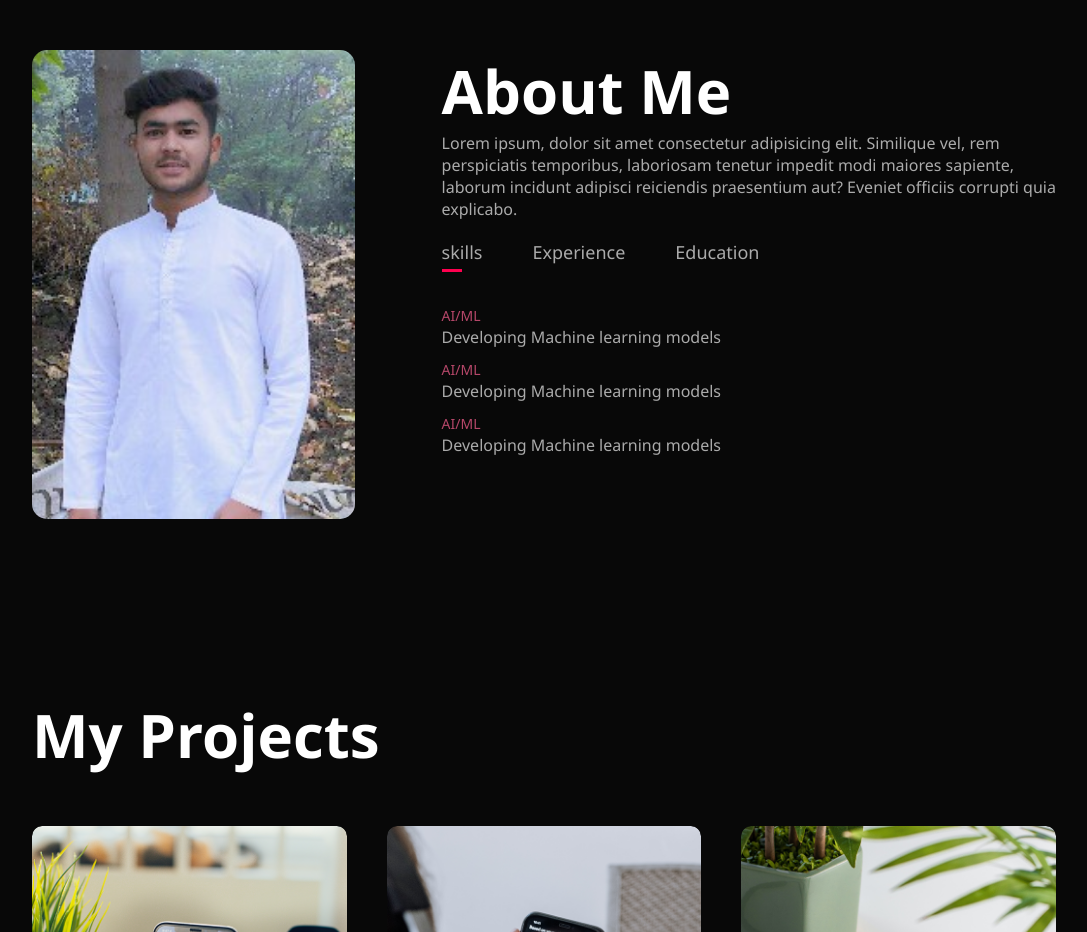
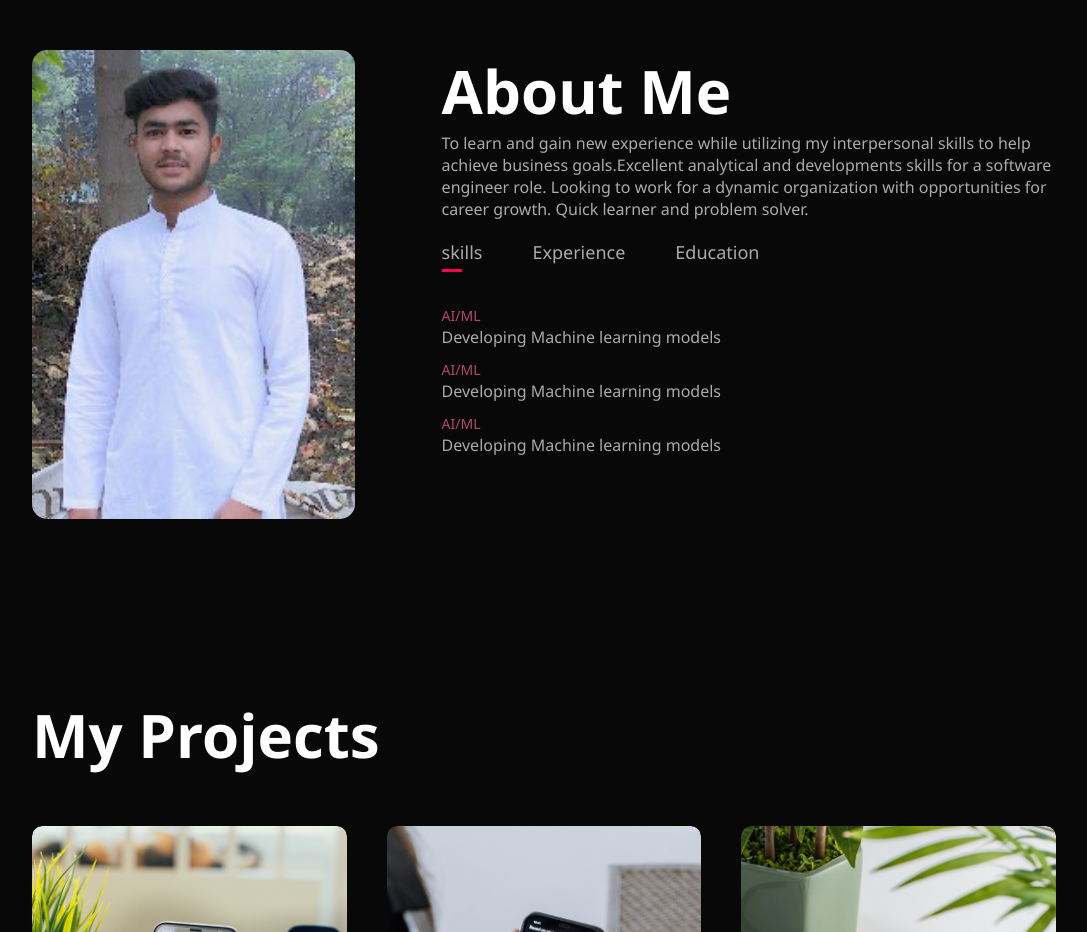
Before and after one commit to harshgehlot-code/Portfolio_websites-, a plain HTML site: page index.html in a window 1280 px wide. Shown: the part 860-1792 px from the top of the page, without its empty margins (96-1183 px from the left). Drawn offline with Linux system fonts and the light colour scheme.

Commit message:
index modified

```diff
--- a/index.html
+++ b/index.html
@@ -41,9 +41,9 @@
                 </div>
                 <div class="about-col-2">
                     <h1 class="sub-title">About Me</h1>
-                    <p>Lorem ipsum, dolor sit amet consectetur adipisicing elit. Similique vel, rem perspiciatis
-                        temporibus, laboriosam tenetur impedit modi maiores sapiente, laborum incidunt adipisci
-                        reiciendis praesentium aut? Eveniet officiis corrupti quia explicabo.
+                    <p>To learn and gain new experience while utilizing my interpersonal skills to help achieve business
+goals.Excellent analytical and developments skills for a software engineer role. Looking to work for
+a dynamic organization with opportunities for career growth. Quick learner and problem solver.
                     </p>
 
                     <div class="tab-titles">
```
